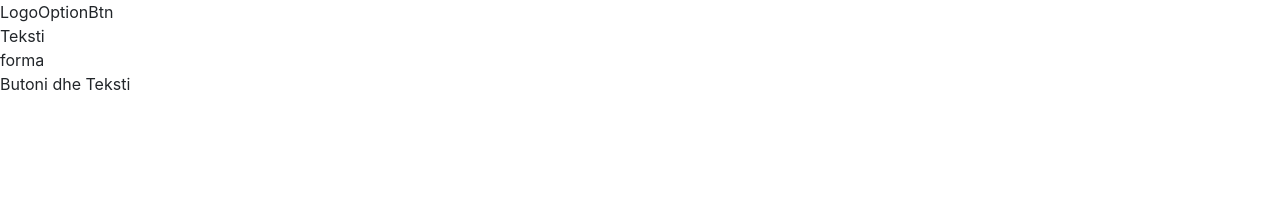
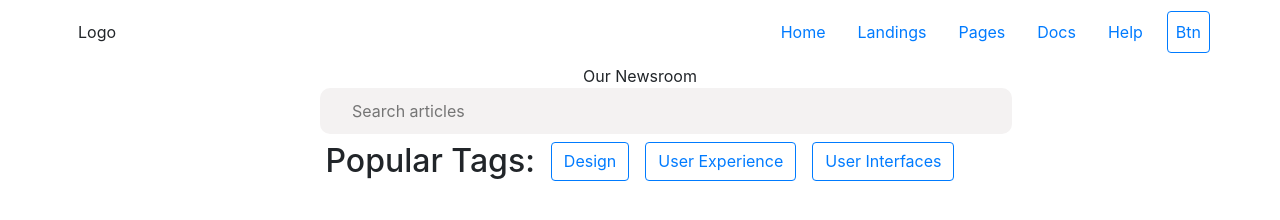
Before and after one commit to Xhoana-B/EHYA-Website2, a website: page index.html in a window 1280 px wide. Drawn offline with nearby package versions, Linux system fonts and the light colour scheme.

Commit message:
Section banner area started

```diff
--- a/index.html
+++ b/index.html
@@ -18,15 +18,52 @@
 
 <body>
     <div class="main-wrapper">
-        <div class="navigation d-flex">
-            <div class="navigation__logo">Logo</div>
-            <div class="navigation__options">Option</div>
-            <div class="navigation__button">Btn</div>
+        <div class="navigation container d-flex align-items-center">
+            <div class="navigation__logo mr-auto p-2">Logo</div>
+            <div class="navigation__options p-2">
+
+                <ul class="nav justify-content-center">
+                    <li class="nav-item">
+                        <a class="nav-link " href="#">Home</a>
+                    </li>
+                    <li class="nav-item">
+                        <a class="nav-link" href="#">Landings</a>
+                    </li>
+                    <li class="nav-item">
+                        <a class="nav-link" href="#">Pages</a>
+                    </li>
+                    <li class="nav-item">
+                        <a class="nav-link" href="#">Docs</a>
+                    </li>
+                    <li class="nav-item">
+                        <a class="nav-link" href="#">Help</a>
+                    </li>
+                </ul>
+
+
+            </div>
+            <div class="navigation__button p-2  btn btn-outline-primary">Btn</div>
         </div>
-        <header class="header">
-            <div class="header__text">Teksti</div>
-            <div class="header__form"> forma</div>
-            <div class="header__buttonsAndElemenets">Butoni dhe Teksti</div>
+        <header class="header d-flex flex-column align-items-center">
+            <div class="header__text">Our Newsroom</div>
+
+
+                <form action="#" class="search w-50">
+                    <input type="text" class="search__input" placeholder="Search articles">
+                    <button class="search__button">
+                        <i class="fas fa-search-plus"></i>
+                    </button>
+                </form>
+
+
+            </div>
+            <div class="header__buttonsAndElemenets d-flex justify-content-center">
+                <h2 class="m-2">Popular Tags: </h2>
+                <a class="m-2 btn btn-outline-primary " href="#" role="button">Design</a>
+                <a class="m-2 btn btn-outline-primary " href="#" role="button">User Experience</a>
+                <a class="m-2 btn btn-outline-primary" href="#" role="button">User Interfaces</a>
+
+            </div>
         </header>
 
 
--- /dev/null
+++ b/sass/_base.scss
@@ -0,0 +1,10 @@
+*,
+*::after,
+*::before {
+  margin: 0;
+  padding: 0;
+  box-sizing: inherit;
+}
+// html {
+//   font-size: 62.5%; //1 rem = 10px; 10px/16px = 62.5%
+// }
--- /dev/null
+++ b/sass/_components.scss
@@ -0,0 +1,62 @@
+////////////////////////////////////////
+// SEARCH
+.search {
+    flex: 0 0 40%;
+
+    display: flex;
+    align-items: center;
+    justify-content: center;
+
+    // @media only screen and (max-width: $bp-smallest) {
+    //     order: 1;
+    //     flex: 0 0 100%;
+    //     background-color: $color-grey-light-2;
+    // }
+
+    &__input {
+        font-family: inherit;
+        font-size: inherit;
+        color: inherit;
+        background-color: $color-grey-light-2;
+        border: none;
+        padding: .7rem 2rem;
+        border-radius: 10px;
+        width: 100%;
+        transition: all .2s;
+        margin-right: -3.25rem;
+
+        &:focus {
+            outline: none;
+            width: 100%;
+            background-color: $color-grey-light-3;
+        }
+
+        // &::-webkit-input-placeholder {
+        //     font-weight: 100;
+        //     color: var(--color-grey-light-4);
+        // }
+    }
+
+    &__input:focus + &__button {
+        background-color: $color-grey-light-3;
+    }
+
+    &__button {
+        border: none;
+        background-color: $color-grey-light-2;
+
+        &:focus {
+            outline: none;
+        }
+
+        &:active {
+            transform: translateY(2px);
+        }
+    }
+
+    &__icon {
+        height: 2rem;
+        width: 2rem;
+        fill: $color-grey-dark-3;
+    }
+}
--- a/sass/_layout.scss
+++ b/sass/_layout.scss
@@ -0,0 +1,3 @@
+.navigation{
+    height: 4rem;
+}
--- a/sass/_typography.scss
+++ b/sass/_typography.scss
@@ -0,0 +1,5 @@
+// @import url('https://rsms.me/inter/inter.css');
+// html { font-family: 'Inter', sans-serif; }
+// @supports (font-variation-settings: normal) {
+//   html { font-family: 'Inter var', sans-serif; }
+// }
--- a/sass/_variables.scss
+++ b/sass/_variables.scss
@@ -1,5 +1,12 @@
 $color-dark-blue:rgb(13,36,54);
+$color-white:#ffffff;
 
-html{
-    margin: 0;
-}
+
+
+$olor-grey-light-1: #faf9f9;
+$color-grey-light-2: #f4f2f2;
+$color-grey-light-3: #f0eeee;
+$color-grey-light-4: #ccc;
+$color-grey-dark-1: #333;
+$color-grey-dark-2: #777;
+$color-grey-dark-3: #999;
--- a/sass/main.scss
+++ b/sass/main.scss
@@ -1,3 +1,5 @@
 @import"layout";
 @import"typography";
 @import"variables";
+@import"base";
+@import"components";
```
Also changed, not shown: css/styles.css.
